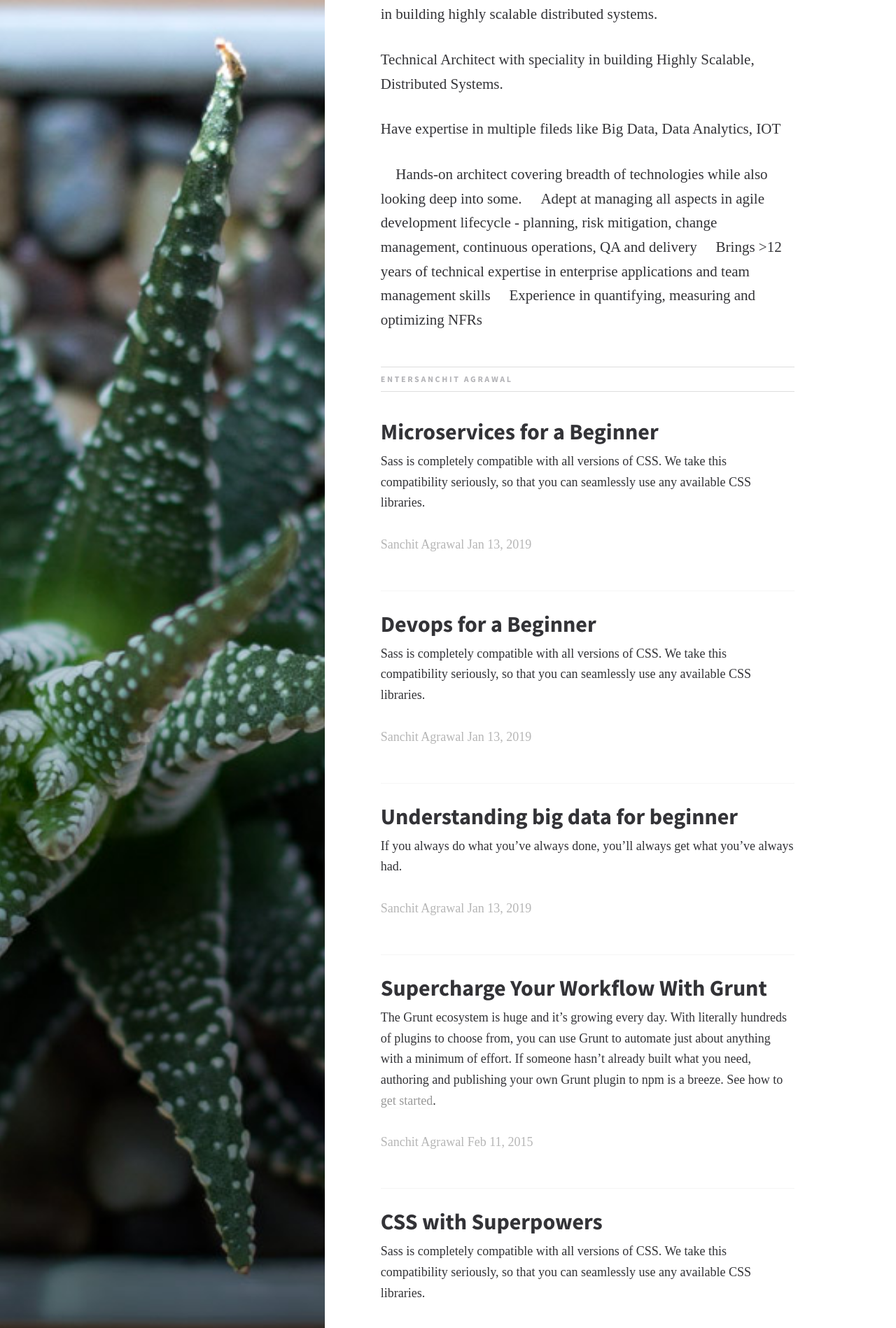
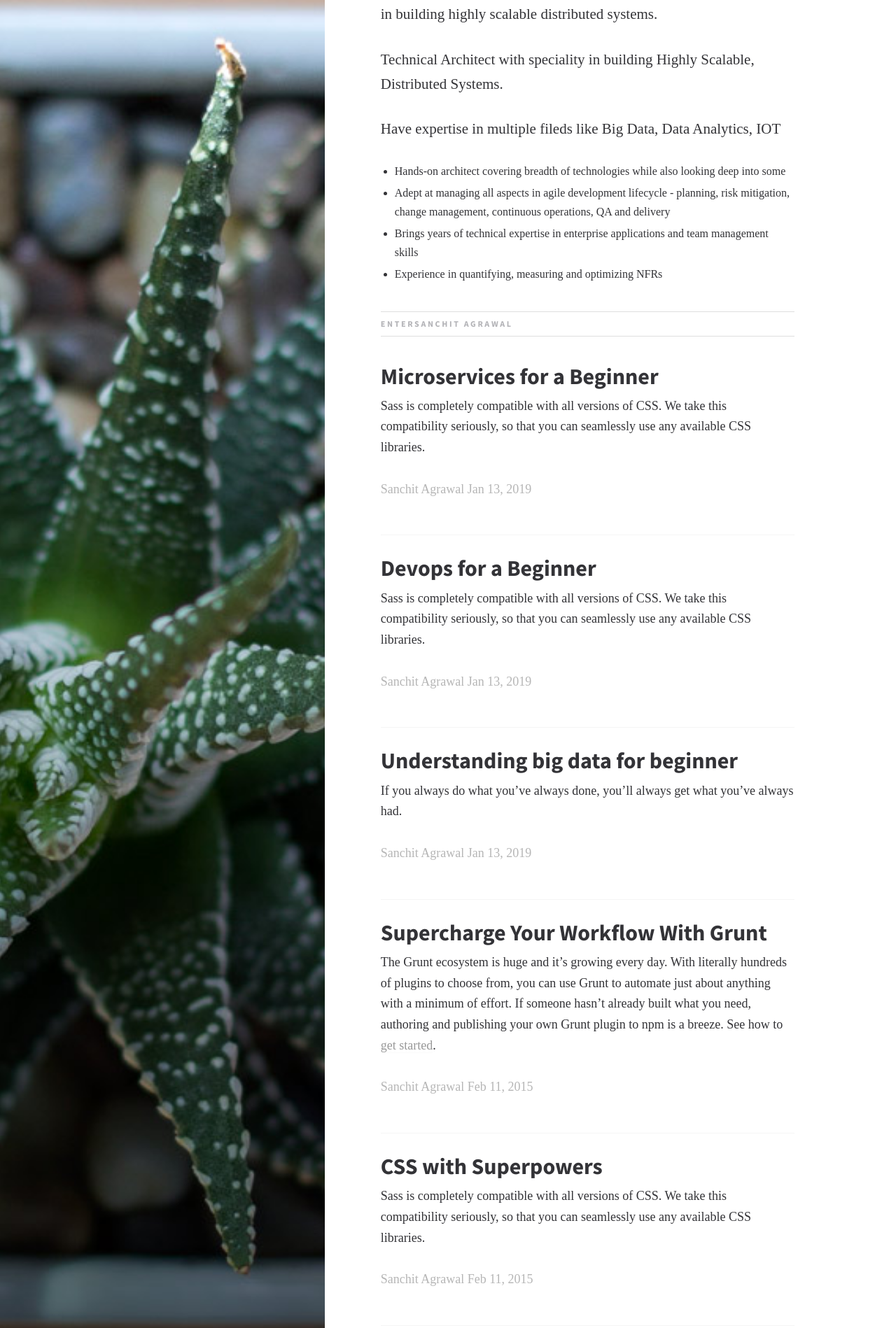
Before and after one commit to sanchit09/blog, a Jekyll site: the page built from author-sanchit.md, in a window 1280 px wide. Shown: the part 393-2291 px from the top of the page at 70% size. Built offline with Jekyll 4.4.1, drawn with Linux system fonts in a browser that asks for light colours; some web fonts are replaced.

Commit message:
added more author information

```diff
--- a/author-sanchit.md
+++ b/author-sanchit.md
@@ -18,7 +18,7 @@
 
 Have expertise in multiple fileds like Big Data, Data Analytics, IOT
 
-	Hands-on architect covering breadth of technologies while also looking deep into some.
-	Adept at managing all aspects in agile development lifecycle - planning, risk mitigation, change management, continuous operations, QA and delivery
-	Brings >12 years of technical expertise in enterprise applications and team management skills
-	Experience in quantifying, measuring and optimizing NFRs
+- Hands-on architect covering breadth of technologies while also looking deep into some
+- Adept at managing all aspects in agile development lifecycle - planning, risk mitigation, change management, continuous operations, QA and delivery
+- Brings years of technical expertise in enterprise applications and team management skills
+- Experience in quantifying, measuring and optimizing NFRs
```
